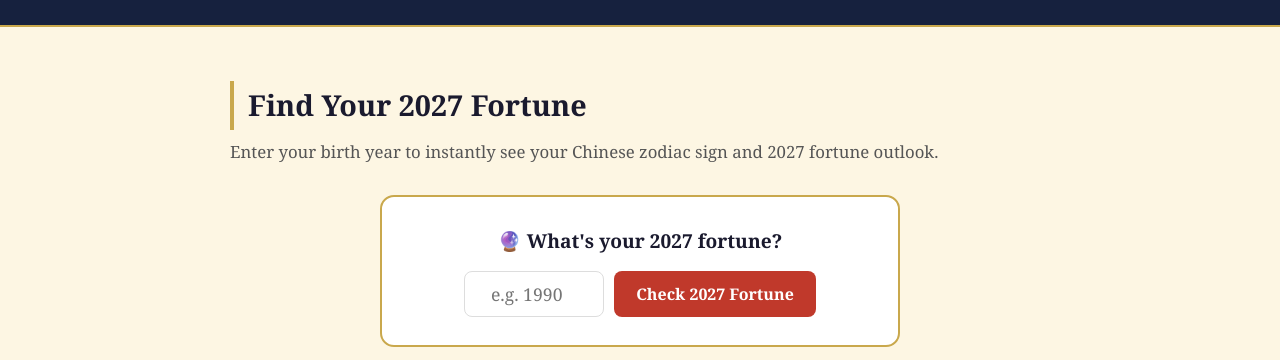
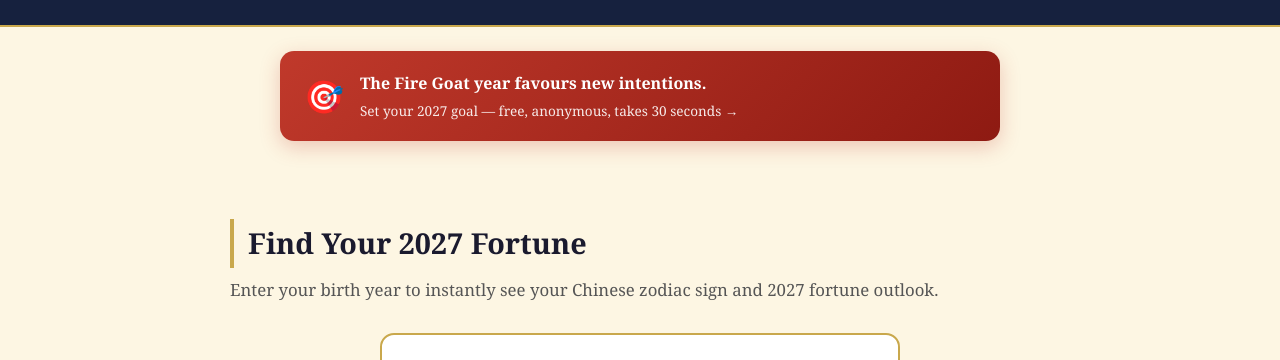
Before and after one commit to daligao/year-of-goat-2027, a plain HTML site: page index.html in a window 1280 px wide. Shown: the part 716-1076 px from the top of the page. Drawn offline with Linux system fonts and the light colour scheme; no server answers.

Commit message:
feat: add homepage banner promoting 2027 goals page
Existing internal link was buried in the tool grid. Adds a
high-visibility banner right below the CNY countdown.

```diff
--- a/index.html
+++ b/index.html
@@ -44,6 +44,15 @@
   .cd-unit{text-align:center;}
   .cd-num{font-size:2.4rem;font-weight:900;color:var(--gold);display:block;line-height:1;font-family:monospace;}
   .cd-lbl{font-size:0.7rem;color:#aaa;text-transform:uppercase;letter-spacing:1.5px;margin-top:4px;}
+
+  /* 2027 GOALS BANNER */
+  .goals-banner{display:flex;align-items:center;gap:16px;max-width:720px;margin:24px auto;padding:18px 24px;background:linear-gradient(135deg,#c0392b,#8e1a12);color:#fff;border-radius:14px;text-decoration:none;box-shadow:0 6px 20px rgba(192,57,43,0.25);transition:transform 0.15s;}
+  .goals-banner:hover{transform:translateY(-2px);text-decoration:none;}
+  .goals-banner .gb-emoji{font-size:2rem;flex-shrink:0;}
+  .goals-banner .gb-text{display:flex;flex-direction:column;gap:2px;text-align:left;}
+  .goals-banner .gb-text strong{font-size:1rem;}
+  .goals-banner .gb-text span{font-size:0.85rem;opacity:0.9;}
+  @media(max-width:480px){.goals-banner{flex-direction:column;text-align:center;padding:18px;}.goals-banner .gb-text{text-align:center;}}
 
   /* ZODIAC FINDER */
   .finder{background:#fff;border:2px solid var(--gold);border-radius:14px;max-width:520px;margin:0 auto 40px;padding:28px 24px;text-align:center;}
@@ -256,6 +265,15 @@
   tick(); setInterval(tick, 1000);
 })();
 </script>
+
+<!-- 2027 GOALS BANNER -->
+<a class="goals-banner" href="/2027-goals/" onclick="gtag('event','banner_click',{tool:'2027-goals',from:'homepage_banner'})">
+  <span class="gb-emoji">🎯</span>
+  <span class="gb-text">
+    <strong>The Fire Goat year favours new intentions.</strong>
+    <span>Set your 2027 goal — free, anonymous, takes 30 seconds →</span>
+  </span>
+</a>
 
 <!-- ZODIAC FINDER -->
 <section class="section">
```
